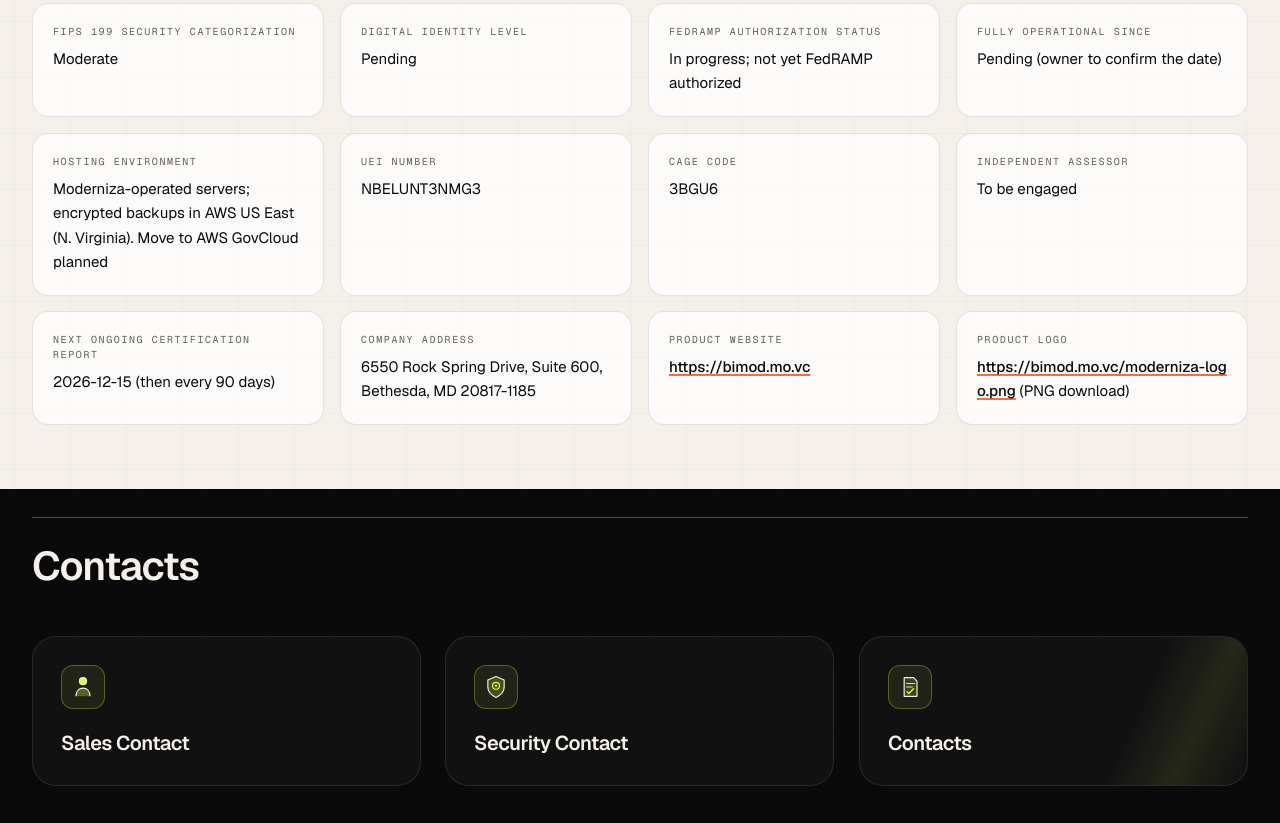
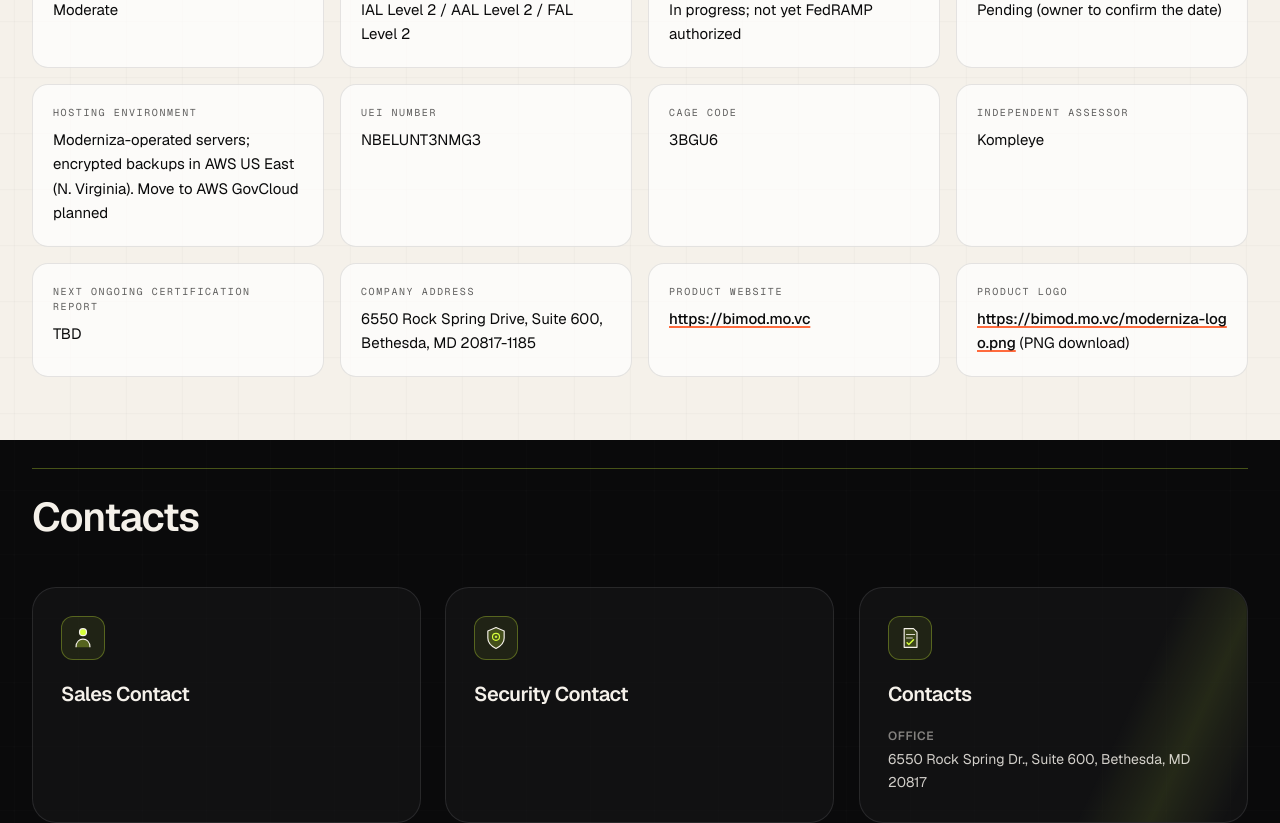
Before and after one commit to XmediawebDeveloper/bi-moderniza, a Next.js app: page /trust-center in a window 1280 px wide. Shown: the part 1060-1883 px from the top of the page. Built offline with nearby package versions, Linux system fonts and the light colour scheme.

Commit message:
oct8 changes

```diff
--- a/app/trust-center/page.tsx
+++ b/app/trust-center/page.tsx
@@ -46,20 +46,20 @@
   { label: "Provider", value: "Business Integra Technology Solutions, Inc." },
   { label: "Cloud Service Offering", value: "Moderniza (acronym MODZ)" },
   { label: "FedRAMP ID", value: "Pending assignment (package ID used today: “Business Integra Technology Solutions, Inc. MODZ”)" },
-  { label: "Certification Type", value: "FedRAMP 20x Class C" },
+  { label: "Certification Type", value: "FedRAMP 20x Class C Target" },
   { label: "Authorization Path", value: "FedRAMP Program (20x) — confirm before publishing" },
   { label: "Service Model", value: "Software as a Service (SaaS)" },
-  { label: "Deployment Model", value: "Pending — package says “Public Cloud”, trust_center.json says “Single-tenant cloud, one isolated environment per customer”; must match where it runs on submission day" },
+  { label: "Deployment Model", value: "Public Cloud" },
   { label: "Business Category", value: "Development Tools; Artificial Intelligence (AI) — application modernization and legacy code conversion" },
   { label: "FIPS 199 Security Categorization", value: "Moderate" },
-  { label: "Digital Identity Level", value: "Pending" },
+  { label: "Digital Identity Level", value: "IAL Level 2 / AAL Level 2 / FAL Level 2" },
   { label: "FedRAMP Authorization Status", value: "In progress; not yet FedRAMP authorized" },
   { label: "Fully Operational Since", value: "Pending (owner to confirm the date)" },
   { label: "Hosting Environment", value: "Moderniza-operated servers; encrypted backups in AWS US East (N. Virginia). Move to AWS GovCloud planned" },
   { label: "UEI Number", value: "NBELUNT3NMG3" },
   { label: "CAGE Code", value: "3BGU6" },
-  { label: "Independent Assessor", value: "To be engaged" },
-  { label: "Next Ongoing Certification Report", value: "2026-12-15 (then every 90 days)" },
+  { label: "Independent Assessor", value: "Kompleye" },
+  { label: "Next Ongoing Certification Report", value: "TBD" },
   { label: "Company Address", value: "6550 Rock Spring Drive, Suite 600, Bethesda, MD 20817-1185" },
   { label: "Product Website", value: ext("https://bimod.mo.vc") },
   {
@@ -79,7 +79,7 @@
   },
 ];
 
-const CONTACTS: { kind: string; icon: IconKind }[] = [
+const CONTACTS: { kind: string; icon: IconKind; details?: Spec[] }[] = [
   {
     kind: "Sales Contact",
     icon: "person",
@@ -91,6 +91,9 @@
   {
     kind: "Contacts",
     icon: "doc",
+    details: [
+      { label: "Office", value: "6550 Rock Spring Dr., Suite 600, Bethesda, MD 20817" },
+    ],
   },
 ];
 
@@ -357,7 +360,7 @@
       <Section
         id="overview" bg="chalk"
         title="Overview"
-        lede="Moderniza is a Software as a Service (SaaS) offering that converts legacy estates (COBOL, VB6, PHP, Java, .NET and others) into modern, tested, containerised applications. Work runs through five steps — Blueprint, Contract, Code, Testing and Deploy — and every step leaves a ledger the customer can audit. Moderniza is offered to government customers by Business Integra Technology Solutions, Inc."
+        lede="BI’s AI Moderniza is a Software as a Service (SaaS) offering that converts legacy estates (COBOL, VB6, PHP, Java, .NET and others) into modern, tested, containerised applications. Work runs through five steps — Blueprint, Contract, Code, Testing and Deploy — and every step leaves a ledger the customer can audit. Moderniza is offered to government customers by Business Integra Technology Solutions, Inc."
       >
         <SubHead tone="chalk" first>General Information</SubHead>
         <SpecGrid tone="chalk" items={GENERAL_INFO} />
@@ -370,6 +373,16 @@
             <Reveal key={c.kind} delay={((i % 4) + 1) as 1 | 2 | 3 | 4} className="rounded-3xl border border-white/10 bg-graphite/40 p-7 lift h-full">
               <CardIcon kind={c.icon} tone="dark" className="h-11 w-11" />
               <h3 className="mt-5 text-xl font-semibold tracking-tight text-chalk">{c.kind}</h3>
+              {c.details && (
+                <dl className="mt-5 space-y-4">
+                  {c.details.map((d) => (
+                    <div key={d.label}>
+                      <dt className="text-xs font-semibold uppercase tracking-wider text-chalk/50">{d.label}</dt>
+                      <dd className="mt-1 text-sm leading-relaxed text-chalk/85">{d.value}</dd>
+                    </div>
+                  ))}
+                </dl>
+              )}
             </Reveal>
           ))}
         </div>
@@ -412,8 +425,8 @@
                 <h4 className="text-base font-semibold tracking-tight text-ink">{g.title}</h4>
               </div>
               <p className="mt-3 flex-1 text-sm text-ink/70 leading-relaxed">{g.body}</p>
-              <a href={g.href} target="_blank" rel="noopener noreferrer" className="mt-4 inline-flex items-center gap-2 self-start text-sm font-medium text-ink hover:text-ember transition-colors">
-                View Document <span aria-hidden>→</span>
+              <a href="/contact" className="mt-4 inline-flex items-center gap-2 self-start text-sm font-medium text-ink hover:text-ember transition-colors">
+                Request Access <span aria-hidden>→</span>
               </a>
             </Reveal>
           ))}
@@ -432,7 +445,7 @@
         <Prose tone="ink" paras={["Moderniza follows the FedRAMP 20x model: automated checks and machine-readable evidence instead of static documents and point-in-time reviews. Every Key Security Indicator (KSI) is measured by a script against the running platform. A snapshot is taken every 6 hours and added to a hash-chained ledger, so any edited or missing snapshot is detected. The checks themselves are mutation-tested, so a check that always passes is caught."]} />
 
         <SubHead tone="ink">Security Package Contents</SubHead>
-        <Table tone="ink" head={["#", "Folder"]} rows={PACKAGE_CONTENTS} minWidth={560} firstStrong={false} />
+        <Table tone="ink" head={["#", "Folder", "Availability"]} rows={PACKAGE_CONTENTS.map((r) => [...r, "Available on Request"])} minWidth={560} firstStrong={false} />
         <p className="mt-5 text-sm text-chalk/80">Most documents are version 1.0, issued 2 October 2026, as drafts for approval.</p>
 
         <SubHead tone="ink">Minimum Assessment Scope</SubHead>
@@ -481,15 +494,14 @@
       {/* ============ 08 RESOURCES ============ */}
       <Section id="resources" bg="bone" title="Resources (CDS-CSO-IRP)">
         <SubHead tone="bone" first>Resources Table</SubHead>
-        <Prose tone="bone" paras={["Policies and related documents, with version, status, length and how to get them."]} />
+        <Prose tone="bone" paras={["Policies and related documents, with version, length and how to get them."]} />
         <Table
           tone="bone"
-          head={["Policy / Procedure", "Summary", "Version", "Status", "Words", "Availability"]}
+          head={["Policy / Procedure", "Summary", "Version", "Words", "Availability"]}
           rows={POLICIES.map((p) => [
             p.name,
             p.summary,
             p.version,
-            <Badge key="s" kind={p.status.startsWith("Approved") ? "pos" : "warn"}>{p.status}</Badge>,
             p.words,
             p.availability,
           ])}
@@ -517,8 +529,8 @@
         {/* Contact Banner */}
         <Reveal delay={2} className="mt-10 flex flex-col items-start gap-4 rounded-3xl border border-glow/25 bg-glow/[0.05] p-7 sm:flex-row sm:items-center sm:justify-between">
           <h3 className="text-lg font-semibold tracking-tight text-chalk">Questions about our FedRAMP program or security posture?</h3>
-          <MagneticButton href="mailto:chandrakumar@xmedia.in" className="inline-flex h-11 shrink-0 items-center justify-center gap-2 rounded-full bg-glow px-5 text-sm font-semibold text-ink hover:bg-chalk transition-colors ring-pulse">
-            Contact Us → chandrakumar@xmedia.in
+          <MagneticButton href="mailto:info@businessintegra.com" className="inline-flex h-11 shrink-0 items-center justify-center gap-2 rounded-full bg-glow px-5 text-sm font-semibold text-ink hover:bg-chalk transition-colors ring-pulse">
+            Contact Us → info@businessintegra.com
           </MagneticButton>
         </Reveal>
       </Section>
```
